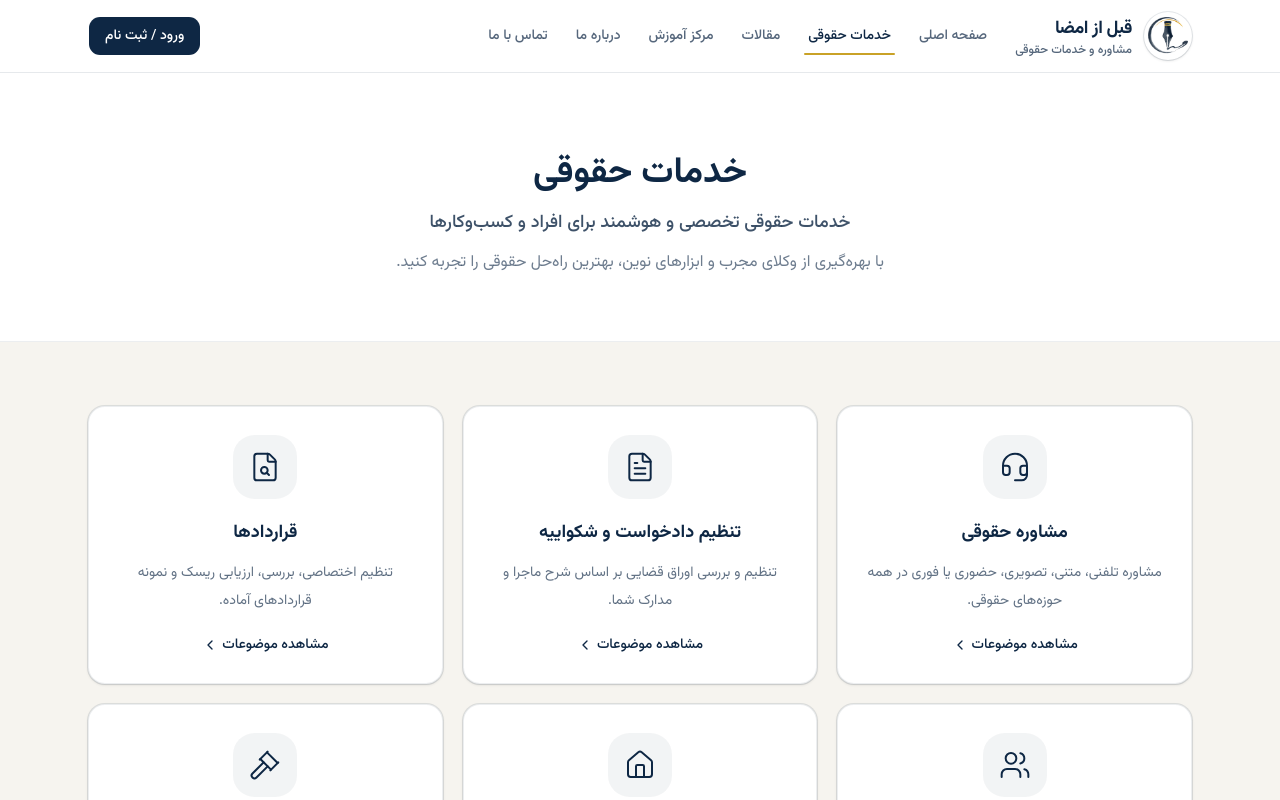
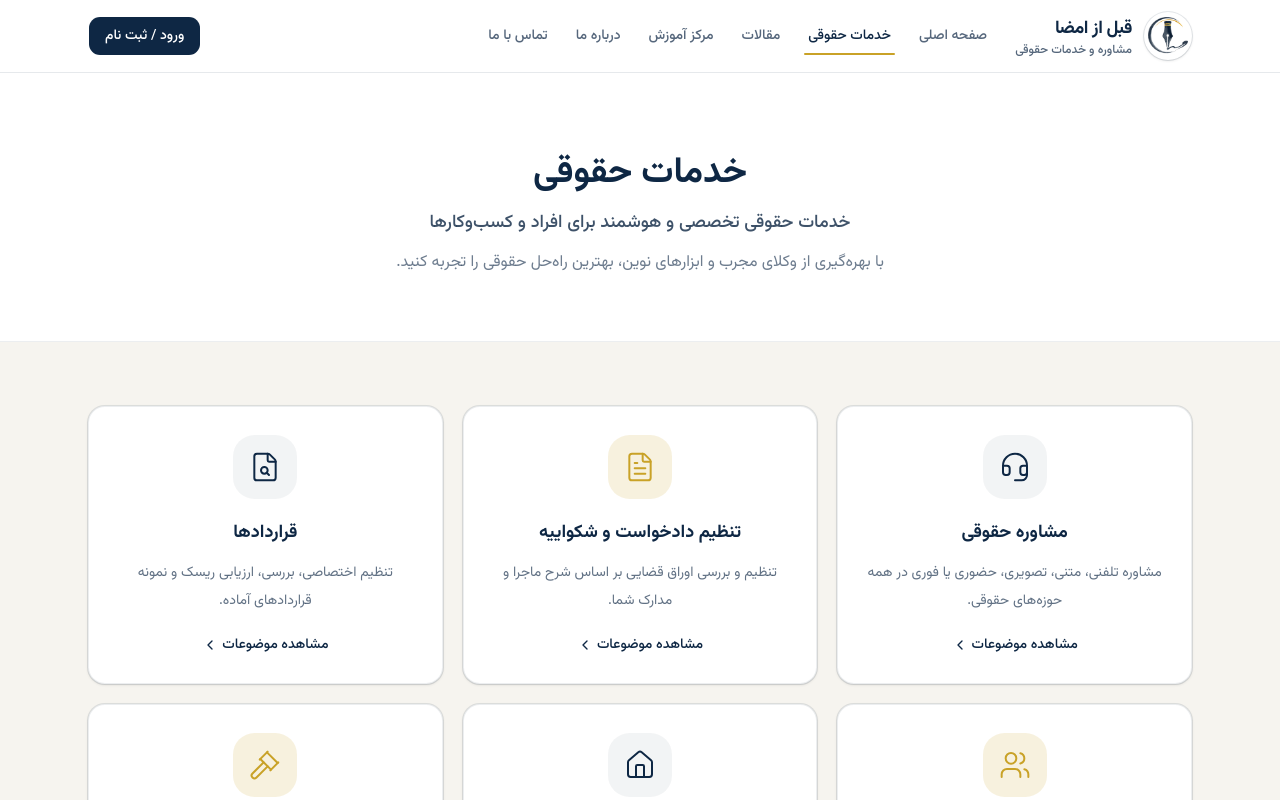
Before and after one commit to Aminsangtarash/ghab-as-emza, a Next.js app: page /services in a window 1280 px wide. Shown: the top 800 px of the page. Built offline with nearby package versions, Linux system fonts and the light colour scheme; no server answers.

Commit message:
add odd colors

```diff
--- a/src/components/request/request-service-button.tsx
+++ b/src/components/request/request-service-button.tsx
@@ -18,14 +18,20 @@ export function ServiceCategoryItems({ category }: { category: CatalogCategory }
         <div key={group.title} className="mb-12 last:mb-0">
           <h2 className="font-heading text-xl font-semibold text-navy">{group.title}</h2>
           <div className="mt-5 grid gap-4 sm:grid-cols-2 lg:grid-cols-3">
-            {group.items.map((item) => (
+            {group.items.map((item, index) => (
               <button
                 key={item.slug}
                 type="button"
                 onClick={() => openRequest(item.slug)}
                 className="cursor-pointer rounded-2xl bg-white p-5 text-start shadow-sm ring-1 ring-navy/8 transition hover:-translate-y-0.5 hover:shadow-md"
               >
-                <span className="mb-3 flex size-10 items-center justify-center rounded-xl bg-navy/5 text-navy">
+                <span
+                  className={
+                    index % 2 === 1
+                      ? "mb-3 flex size-10 items-center justify-center rounded-xl bg-gold/15 text-gold"
+                      : "mb-3 flex size-10 items-center justify-center rounded-xl bg-navy/5 text-navy"
+                  }
+                >
                   <ServiceIcon name={category.icon} className="size-5" />
                 </span>
                 <h3 className="font-heading text-base font-bold text-navy">{item.title}</h3>
--- a/src/components/services/service-cards.tsx
+++ b/src/components/services/service-cards.tsx
@@ -8,14 +8,20 @@ import { catalogCategories } from "@/lib/legal-catalog";
 export function ServiceCards() {
   return (
     <div className="grid gap-5 sm:grid-cols-2 lg:grid-cols-3">
-      {catalogCategories.map((category) => (
+      {catalogCategories.map((category, index) => (
         <Card
           key={category.slug}
           className="border border-navy/8 bg-white py-0 shadow-sm transition duration-300 hover:-translate-y-1 hover:shadow-md"
         >
           <CardContent className="flex h-full flex-col items-center p-7 text-center">
-            <span className="mb-5 flex size-16 items-center justify-center rounded-2xl bg-navy/5 text-navy">
-              <ServiceIcon name={category.icon} className="size-8 text-navy" />
+            <span
+              className={
+                index % 2 === 1
+                  ? "mb-5 flex size-16 items-center justify-center rounded-2xl bg-gold/15 text-gold"
+                  : "mb-5 flex size-16 items-center justify-center rounded-2xl bg-navy/5 text-navy"
+              }
+            >
+              <ServiceIcon name={category.icon} className="size-8" />
             </span>
             <h2 className="font-heading text-lg font-bold text-navy">{category.title}</h2>
             <p className="mt-3 flex-1 text-sm leading-7 text-navy/65">{category.short}</p>
```
